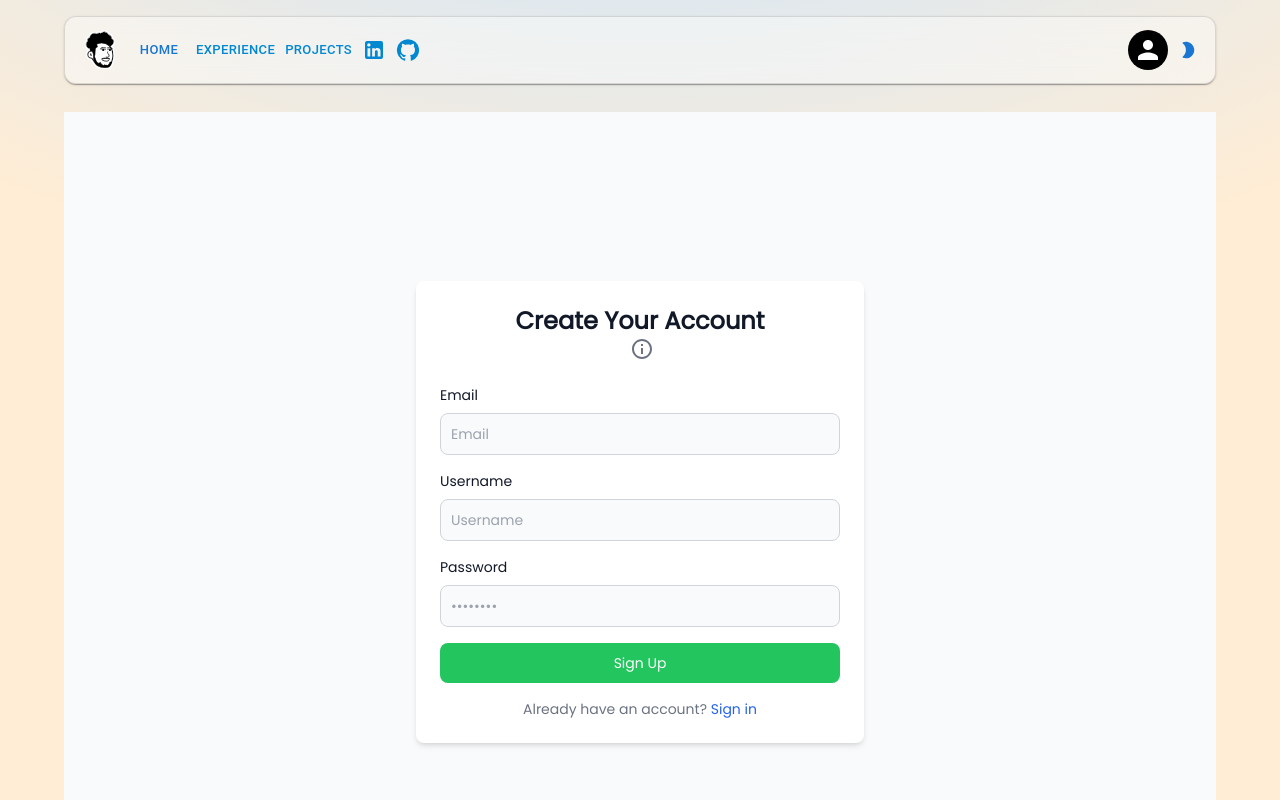
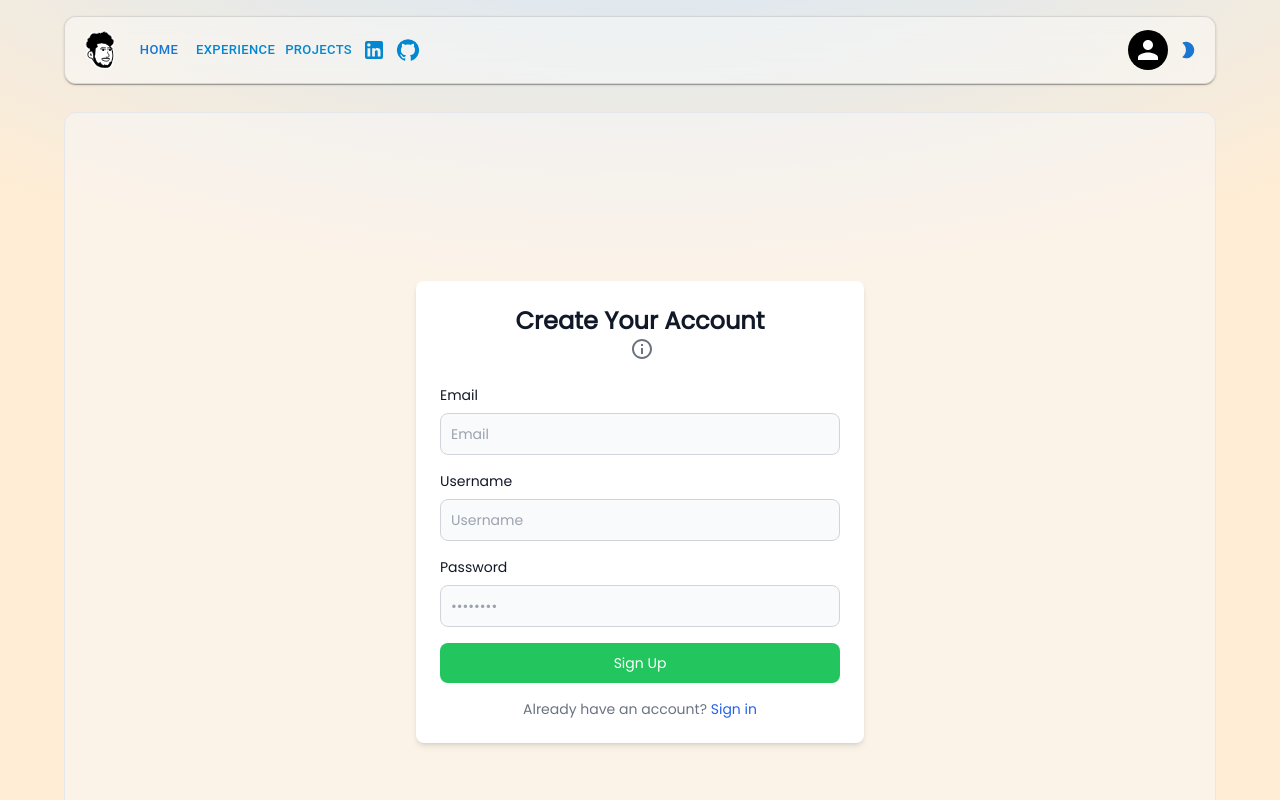
Before and after one commit to Roba-Geleta/frontend, a React (Vite) app: page /register in a window 1280 px wide. Shown: the top 800 px of the page. Built offline with nearby package versions, Linux system fonts and the light colour scheme; no server answers.

Commit message:
update background for register

```diff
--- a/src/Pages/RegisterPage/RegisterPage.tsx
+++ b/src/Pages/RegisterPage/RegisterPage.tsx
@@ -1,6 +1,3 @@
-// RegisterPage.tsx
-
-import React from "react";
 import * as Yup from "yup";
 import { yupResolver } from "@hookform/resolvers/yup";
 import { useAuth } from "../../Context/userAuth";
@@ -38,7 +35,7 @@ const RegisterPage = () => {
   };
 
   return (
-    <section className="bg-gray-50 dark:bg-gray-900 min-h-screen flex items-center justify-center">
+    <section className="bg-gray-50 dark:bg-gray-900 rounded-xl bg-opacity-50 border-[1px] min-h-screen flex items-center justify-center">
       <div className="w-full max-w-md bg-white dark:bg-gray-800 rounded-lg shadow-md p-6 space-y-6">
         <div className="text-center">
           <h1 className="text-2xl font-bold text-gray-900 dark:text-white">
```
